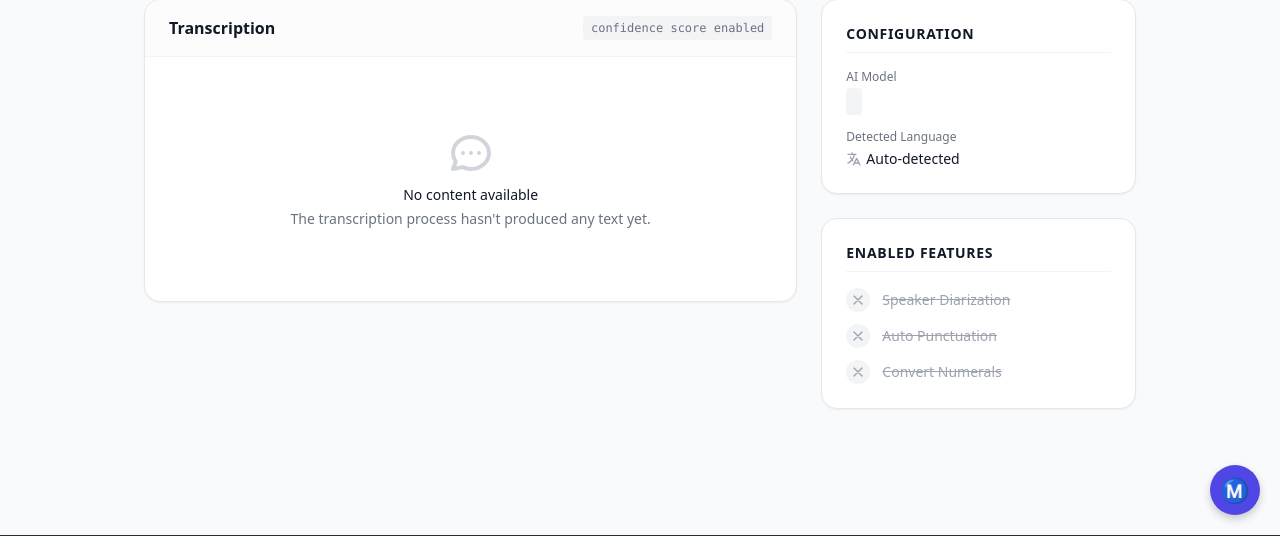
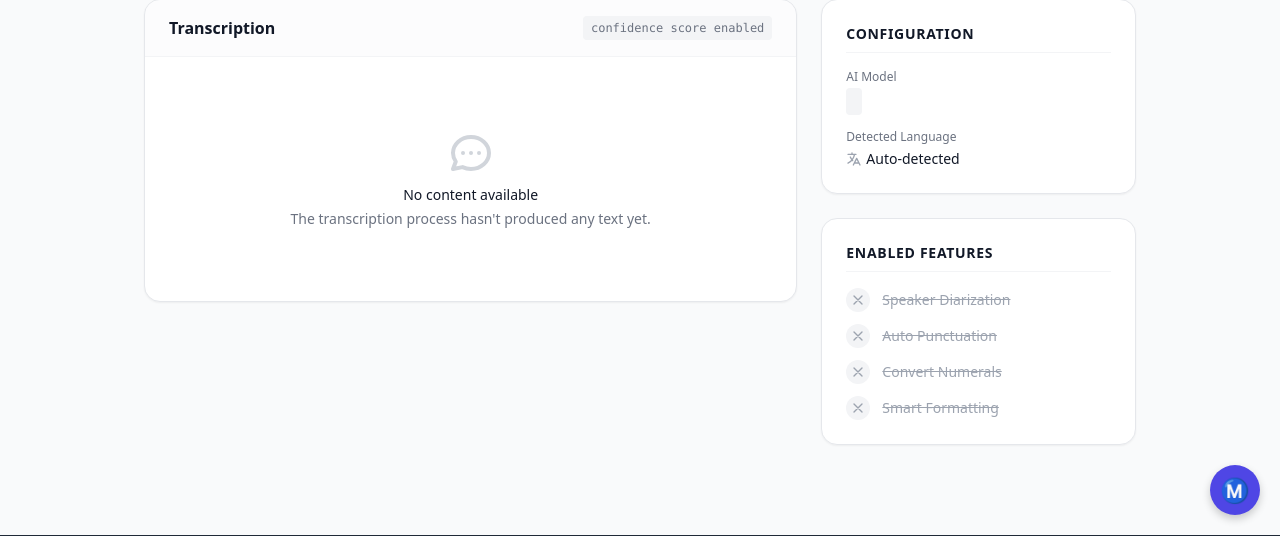
Before and after one commit to Anurag-Shankar-Maurya/DeepTranscribe, a Django app: template templates/core/transcript_detail.html in a window 1280 px wide. Shown: the part 265-801 px from the top of the page. Run offline with Django 5.2, Linux system fonts and the light colour scheme; the template is opened without the code that fills it, so the values that code supplies are empty; some libraries are stand-ins or nearby versions.

Commit message:
Enhance transcript detail page layout with sticky sidebar for settings and details

```diff
--- a/templates/core/transcript_detail.html
+++ b/templates/core/transcript_detail.html
@@ -107,7 +107,7 @@
         </div>
 
         <!-- Main Content Grid -->
-        <div class="grid grid-cols-1 lg:grid-cols-3 gap-6">
+        <div class="grid grid-cols-1 lg:grid-cols-3 gap-6 relative">
 
             <!-- Left: Transcript Text (2/3 width) -->
             <div class="lg:col-span-2">
@@ -154,8 +154,8 @@
                 </div>
             </div>
 
-            <!-- Right: Settings & Details (1/3 width) -->
-            <div class="space-y-6">
+            <!-- Right: Settings & Details (1/3 width) - STICKY SIDEBAR -->
+            <div class="space-y-6 lg:sticky lg:top-8 self-start">
                 <!-- Configuration Card -->
                 <div class="bg-white rounded-2xl border border-gray-200 shadow-sm p-6">
                     <h3 class="text-sm font-semibold text-gray-900 uppercase tracking-wider mb-4 border-b border-gray-100 pb-2">Configuration</h3>
@@ -206,6 +206,15 @@
                                 <span class="text-gray-400 line-through">Convert Numerals</span>
                             {% endif %}
                         </li>
+                        <li class="flex items-center text-sm">
+                            {% if transcript.settings.smart_format %}
+                                <div class="w-6 h-6 rounded-full bg-success-100 text-success-600 flex items-center justify-center mr-3"><svg class="w-4 h-4" fill="none" viewBox="0 0 24 24" stroke="currentColor"><path stroke-linecap="round" stroke-linejoin="round" stroke-width="2" d="M5 13l4 4L19 7" /></svg></div>
+                                <span class="text-gray-700">Smart Formatting</span>
+                            {% else %}
+                                <div class="w-6 h-6 rounded-full bg-gray-100 text-gray-400 flex items-center justify-center mr-3"><svg class="w-4 h-4" fill="none" viewBox="0 0 24 24" stroke="currentColor"><path stroke-linecap="round" stroke-linejoin="round" stroke-width="2" d="M6 18L18 6M6 6l12 12" /></svg></div>
+                                <span class="text-gray-400 line-through">Smart Formatting</span>
+                            {% endif %}
+                        </li>
                     </ul>
                 </div>
             </div>
@@ -250,9 +259,8 @@
                 const speakerColor = speakerColors[colorIndex];
 
                 // Apply dynamic styles
-                // We use a stronger border and a very subtle background tint
                 segment.style.borderLeft = `3px solid ${speakerColor}`;
-                segment.style.backgroundColor = `${speakerColor}08`; // 8% opacity (hex alpha)
+                segment.style.backgroundColor = `${speakerColor}08`; // 8% opacity
 
                 const speakerLabel = segment.querySelector('.speaker-label');
                 if (speakerLabel) {
```
